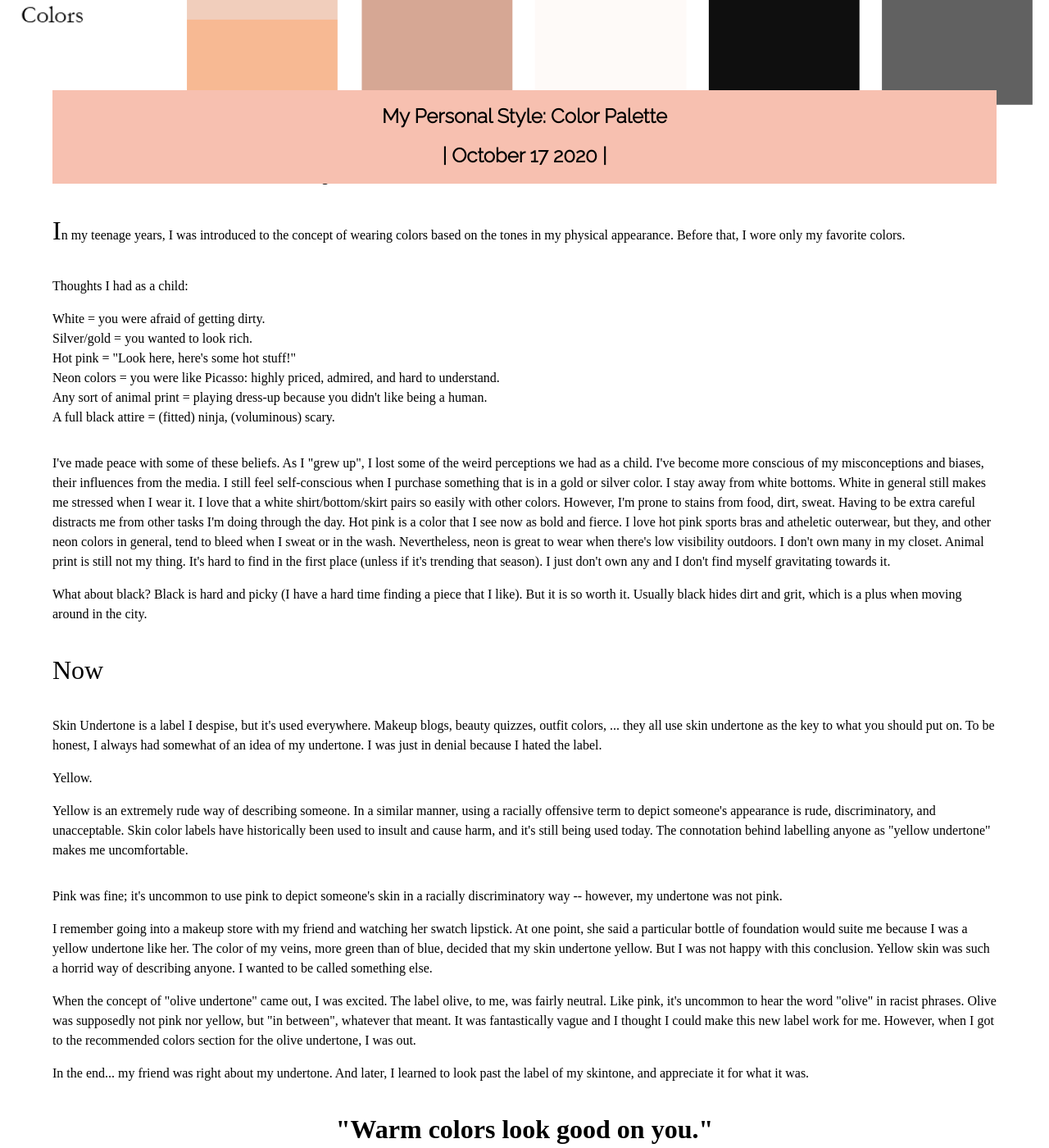
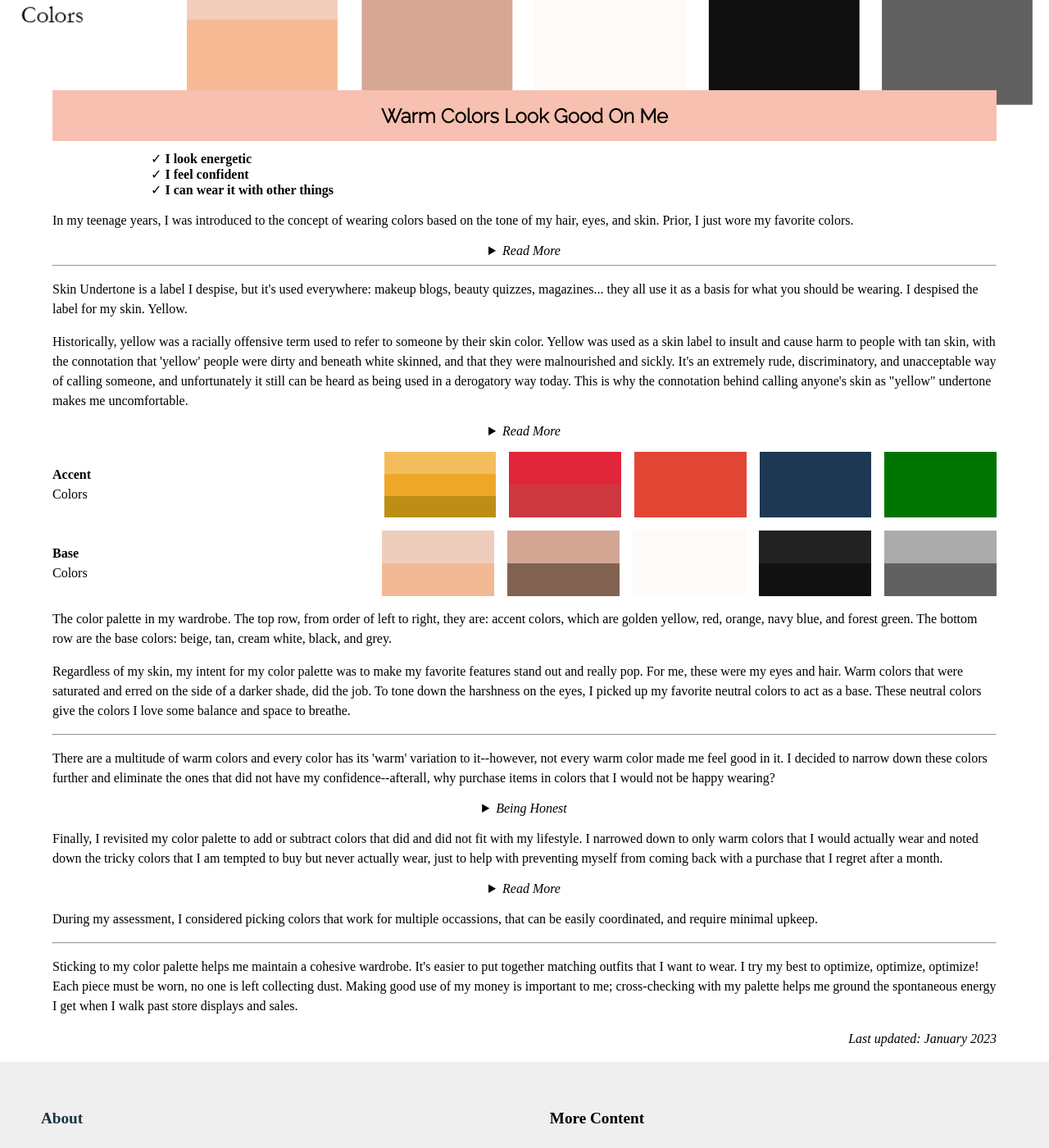
Before and after one commit to truebrooklynn/truebrooklynn.github.io, a Jekyll site: the page built from personalstyle/color_palette/index.html, in a window 1280 px wide and 1400 px high, scrolled down 245 px. Shown: the whole window at 82% size. Built offline with Jekyll 4.4.1, drawn with Linux system fonts in a browser that asks for light colours; some web fonts are replaced; some of the changed text lies outside the part shown.

Commit message:
Updated content and structure

```diff
--- a/personalstyle/color_palette/index.html
+++ b/personalstyle/color_palette/index.html
@@ -5,9 +5,15 @@ title: My Color Palette
 <div class ="postBanner">
    <img src="my_color_palette.png" alt="Color Palette Basic Banner">
    <div class="postTitle">
-          <h1>My Personal Style: Color Palette</h1>
-          <h2> | October 17 2020 | </h2>
+        <h1>Warm Colors Look Good On Me</h1>
    </div>
+</div>
+
+<div class="someContentBanner">
+<p></p>
+<p></p>
+<p></p>
+<p></p>
 </div>
 
 
@@ -25,67 +31,63 @@ title: My Color Palette
  </li>
  </ul>
  </div>
-</div>
 
-<div class="someContentBanner">
-  <p><span class="first-letter">I</span>n my teenage years, I was introduced to the concept of wearing colors based on the tones in my physical appearance.
-    Before that, I wore only my favorite colors.</p>
-</div>
-<div class="someContentBanner">
-  <p>Thoughts I had as a child:</p>
+
+ <div>
    <p>
-    White = you were afraid of getting dirty. </br>
-    Silver/gold = you wanted to look rich.</br>
-    Hot pink = "Look here, here's some hot stuff!"</br>
-    Neon colors = you were like Picasso: highly priced, admired, and hard to understand.</br>
-    Any sort of animal print =  playing dress-up because you didn't like being a human.</br>
-    A full black attire = (fitted) ninja, (voluminous) scary.
+     In my teenage years, I was introduced to the concept of wearing colors based on the tone of
+     my hair, eyes, and skin. Prior, I just wore my favorite colors.
    </p>
  </div>
 
-<div class="someContentBanner">
+ <details>
+   <summary class="summaryReadMore">
+     <i>Read More</i>
+   </summary>
+   <div class="detailsContentGrey">
      <p>
-    I've made peace with some of these beliefs. As I "grew up", I lost some of the weird perceptions we had as a child.
-    I've become more conscious of my misconceptions and biases, their influences from the media.
-    I still feel self-conscious when I purchase something that is in a gold or silver color.
-    I stay away from white bottoms. White in general still makes me stressed when I wear it.
-    I love that a white shirt/bottom/skirt pairs so easily with other colors.
-    However, I'm prone to stains from food, dirt, sweat. Having to be extra careful distracts me from other tasks I'm doing through the day.
-    Hot pink is a color that I see now as bold and fierce.
-    I love hot pink sports bras and atheletic outerwear, but they, and other neon colors in general, tend to bleed when I sweat or in the wash.
-    Nevertheless, neon is great to wear when there's low visibility outdoors.  I don't own many in my closet.
-    Animal print is still not my thing. It's hard to find in the first place (unless if it's trending that season).
-    I just don't own any and I don't find myself gravitating towards it.
+       I use to think that wearing White was for people who were afraid of dirt,
+       silver or gold were for those who desired to be treated as though
+       they were rich, neon pink was for those who wanted to be seen by
+       virtually anyone and everyone, and wearing multiple neon colors
+       side-by-side were for people like Picasso paintings; highly
+       admired and difficult to understand. A fully black outfit were worn by
+       people who wanted to be scary or wanted to be scary and be a ninja at the same time.
      </p>
      <p>
-    What about black? Black is hard and picky (I have a hard time finding a piece that I like).
-    But it is so worth it. Usually black hides dirt and grit, which is a plus when moving around in the city.
+       I have since made peace with most of these beliefs. I still feel self-conscious looking at
+       gold and silver colored hardware and I avoid white colored bottoms no matter how
+       "elegant" it may look. I am quite prone to grime and stains, especially when in the city.
+       Wearing white can stress me out, distracting me from other, more important, tasks, by having
+       to divert part of my attention towards my clothing. White also stains easily, such as when
+       rubbed against a blue jean. Another stressor is neon colored clothing, which is harsh on
+       my eyes and bleeds color easily in the wash. Black is one of my go-tos now when I want
+       something that hides dirt and grit as I move around. However, black takes time and effort
+       to find the right piece of the right fit and material to avoid looking tacky.
      </p>
    </div>
+ </details>
+ <hr></hr>
 
-<div class="someContentBanner">
-  <p><span class="first-letter">Now</span></p>
-</div>
-
-<div class="someContentBanner">
+ <div>
    <p>
-    Skin Undertone is a label I despise, but it's used everywhere.
-    Makeup blogs, beauty quizzes, outfit colors, ... they all use skin undertone as the key to what you should put on.
-    To be honest, I always had somewhat of an idea of my undertone.
-    I was just in denial because I hated the label.
+     Skin Undertone is a label I despise, but it's used everywhere: makeup blogs, beauty quizzes,
+     magazines... they all use it as a basis for what you should be wearing. I despised the label
+     for my skin. Yellow.
    </p>
    <p>
-    Yellow.
+     Historically, yellow was a racially offensive term used to refer to someone by their skin color.
+     Yellow was used as a skin label to insult and cause harm to people with tan skin, with the
+     connotation that 'yellow' people were dirty and beneath white skinned, and that they were
+     malnourished and sickly. It's an extremely rude, discriminatory, and unacceptable way of calling
+     someone, and unfortunately it still can be heard as being used in a derogatory way today.
+     This is why the connotation behind calling anyone's skin as "yellow" undertone makes me uncomfortable.
    </p>
-  <p>
-    Yellow is an extremely rude way of describing someone.
-    In a similar manner, using a racially offensive term to depict someone's appearance is rude, discriminatory, and unacceptable.
-    Skin color labels have historically been used to insult and cause harm, and it's still being used today.
-    The connotation behind labelling anyone as "yellow undertone" makes me uncomfortable.
-  </p>
-</div>
-
-<div class="someContentBanner">
+   <details>
+     <summary class="summaryReadMore">
+       <i>Read More</i>
+     </summary>
+     <div class="detailsContentGrey">
        <p>
          Pink was fine; it's uncommon to use pink to depict someone's skin in a racially discriminatory way -- however, my undertone was not pink.
        </p>
@@ -106,9 +108,6 @@ title: My Color Palette
        <p>In the end... my friend was right about my undertone.
          And later, I learned to look past the label of my skintone, and appreciate it for what it was.
        </p>
-</div>
-
-<div class="someContentBanner">
        <p style="text-align:center"><span class="first-letter"><b>"Warm colors look good on you."</b></span></p>
        <p>Something clicked into place when I heard this comment. Why use skin color as a label? Why not use the actual colors as a label instead?
          At the end of the day, it's about finding the right color for me. And that was my takeaway.
@@ -117,63 +116,148 @@ title: My Color Palette
        <p>Today, I say that warm colors look good on me. And they do.</p>
        <p>Is my closet full of warm colors only? Not at all! Maybe someday?</p>
      </div>
+   </details>
 
-<div class="someContentBanner">
-  <p><span class="first-letter">
-    Feel confident, not confused.
-  </span></p>
+   <!--TODO: insert color palette image and heading: The color palette in my wardrobe. *name colors*-->
+   <div class="grid">
+     <div class="gridColorPalette">
+       <p><b>Accent</b> </br>Colors</p>
+       <div class="gridColorPalette_Colors">
+         <div class="gridColorPalette_Colors_Pair">
+           <div style="background-color: #F4BD5C;"></div>
+           <div style="background-color:#EEA828;"></div>
+           <div style="background-color: #BD8E15;"></div>
+         </div>
+         <div class="gridColorPalette_Colors_Pair">
+           <div style="background-color: #E1253A;"></div>
+           <div style="background-color:#CD3840;"></div>
+         </div>
+         <div style="background-color:#E34535"></div>
+         <div style="background-color:#1C3852;"></div>
+         <div style="background-color:#007400;"></div>
+       </div>
+     </div>
+     <div class="gridColorPalette">
+       <p><b>Base</b> </br>Colors</p>
+       <div class="gridColorPalette_Colors">
+         <div class="gridColorPalette_Colors_Pair">
+           <div style="background-color: #EFCDBC;"></div>
+           <div style="background-color:#F3B894;"></div>
+         </div>
+         <div class="gridColorPalette_Colors_Pair">
+           <div style="background-color: #D3A694;"></div>
+           <div style="background-color:#826250;"></div>
+         </div>
+         <div class="gridColorPalette_Colors_Pair">
+           <div style="background-color: #FEFAF8;"></div>
+           <div style="background-color:#FEFAF8;"></div>
+         </div>
+         <div class="gridColorPalette_Colors_Pair">
+           <div style="background-color: #222222;"></div>
+           <div style="background-color:#111111;"></div>
+         </div>
+         <div class="gridColorPalette_Colors_Pair">
+           <div style="background-color: #ABABAB;"></div>
+           <div style="background-color:#616161;"></div>
+         </div>
+       </div>
+     </div>
+   </div>
    <p>
-    I have to feel comfortable in my skin. Why buy something that the internet says fits my undertone if I would never wear it?
-    This part gets real personal.
-    It takes a lot of honest judgement inwards.
-    If you don't know what you're expressing with the colors you wear, if you don't think the colors suit who you are, well...
-    The reflection in the mirror will confuse not only you, but your audience as well.
+     The color palette in my wardrobe. The top row, from order of left to right, they are: accent colors, which are
+     golden yellow, red, orange, navy blue, and forest green. The bottom row are the base colors: beige, tan,
+     cream white, black, and grey.
    </p>
    <p>
-    For instance, let's take a look at a Picasso-styled doodle.
-    It's abstract, warped shaped, and full of different colors.
-    It's busy and loud.
-    Personally, I detest looking at it.
-    In my eyes, it has no focus, no direction, and it's scattered everywhere.
-    It gives off a lost, unhappy vibe.
+     Regardless of my skin, my intent for my color palette was to make my favorite
+     features stand out and really pop. For me, these were my eyes and hair.
+     Warm colors that were saturated and erred on the side of a darker shade, did the job. To tone down
+     the harshness on the eyes, I picked up my favorite neutral colors to act as a base. These neutral
+     colors give the colors I love some balance and space to breathe.
+   </p>
+   <hr></hr>
+ </div>
+
+ <div>
+   <p>
+     There are a multitude of warm colors and every color has its 'warm' variation to it--however,
+      not every warm color made me feel good in it. I decided to narrow down these colors further
+     and eliminate the ones that did not have my confidence--afterall, why purchase items in colors
+     that I would not be happy wearing?
+   </p>
+   <details>
+     <summary class="summaryReadMore">
+       <i>Being Honest</i>
+     </summary>
+     <div class="detailsContentGrey">
+       <p>
+         A person's level of confidence sets the tone for the day. It can even make or break a deal.
+         That's why it's important to feel comfortable looking in the mirror before going out.
+         However, putting a color on trial to decide whether it gets to stay in an efficient,
+         high-performing, and long-term wardrobe, can be strangely uncomfortable. It makes a person
+         question themselves on external influences, fairness, and whether they are making the right
+         decision.
+       </p>
+       <p>
+         This process of elimination should get real personal. It takes a lot of honest judgement inwards.
+         If you don't know what you're expressing with the colors you wear, if you don't think the colors
+         suit who you are, well...The reflection in the mirror will confuse not only you, but your audience as well.
+         Most people have experienced being distracted from a decent presentation by a puzzling choice
+         of wardrobe, resulting in having to struggle to keep their eyes on the key message.
+       </p>
+       <p style="text-align:center">
+         <span class="first-letter"><b>
+           Be Confident, Not Confused.
+         </b></span>
+       </p>
+       <p>
+         The reason this process may be uncomfortable is that the evaluation is usually highly opinion-based,
+          and there might not be a consensus. For instance, let's take a look at a Picasso-styled doodle.
+          It's abstract, warped shaped, and full of different colors. It's busy and loud, and personally,
+          I detest looking at it. In my eyes, it has no focus, no direction, and it's scattered everywhere.
+          It gives off a lost, unhappy vibe. You might disagree, and that is normal and expected.
        </p>
        <div class="oneImage">
          <img src="picasso.png" alt="Picasso Color Blocking">
        </div>
        <p>
-    You might disagree, and that's normal. Feeling good in a color is like your taste in art.
-    It's subjective and entirely about you. There is no right or wrong.
-    You could detest a piece of art but acknowledge that it is a masterpiece. It's the same with color.</p>
-  <p>
-    You can recognize that a color looks great on someone, but hate wearing it yourself.
+         Feeling good in a color is like your taste in art. It's subjective and entirely about you.
+         There is no definite right or wrong. You could detest a piece of art but acknowledge
+         that it is a masterpiece. It's the same with color choice. You can recognize that a color
+         looks great on someone, but hate wearing it yourself.
          The key is being conscious of what colors you will and will not wear. It saves wasteful purchases.
-    You could try to be more objective when evaluating a piece by separating the color of the item from its shape and other features.
-    My method is cutting out a phone-sized square hole from cardstock, then looking at the item through the hole.
-    That way, I'm seeing just the color and I'm not distracted by the its other aspects of the piece when I'm trying to decide if it will be a good addition to my closet.
-    Which usually helps me make a better decision. Afterall, one of my pitfalls was making a purchase, only to end up detesting the color after a week.</p>
+         You could try to be more objective when evaluating a piece by separating the color of the item from
+         its shape and other features, such as cutting out a square hole then looking at only the item's color
+         through the opening to make sure you are looking at its color and not anything else, such as its shape.
+       </p>
+     </div>
+   </details>
  </div>
 
-<div class="someContentBanner">
-  <p><span class="first-letter">Have colors that work with my lifestyle</span></p>
+ <div>
+   <p>
+     Finally, I revisited my color palette to add or subtract colors that did and did not fit with my lifestyle.
+     I narrowed down to only warm colors that I would actually wear and noted down the tricky colors that
+     I am tempted to buy but never actually wear, just to help with preventing myself from coming back with
+     a purchase that I regret after a month.
+   </p>
+   <details>
+     <summary class="summaryReadMore">
+       <i>Read More</i>
+     </summary>
+     <div class="detailsContentGrey">
        <p>
          Some of you here may not like to be practical. You may feel it stifles your creativity.
-    You can't escape the fact that there are certain colors that just aren't appropriate for certain activities.
-    For example, an orange pair of slacks to work is going to make a statement. A white t-shirt while gardening will get visibly soiled.
+         You can't escape the fact that there are certain colors that just aren't appropriate for
+         certain activities. For example, an orange pair of slacks to work is going to make a statement.
+         A white t-shirt while gardening will get visibly soiled. I live in a large city with lots of
+         traffic and lots of grime. There are crowds and cars and strong winds from the airflow around
+         skyscrapers. I also don't do laundry every day and try my best to conserve energy and clean water.
+         This means chosing outerwear, bottoms, and shoes that are wearable and don't easily soil.
+         This also means that as much as a full, light-color suite or outfit looks amazing,
+         I cannot have them.
        </p>
-  <p>
-    As I assessed the colors for my palette, I considered picking colors that I can wear to many occassions, easily coordinate,
-    and colors that I can wear often with minimal stress.
-    I live in a large city with lots of traffic and lots of grime. There are crowds and cars and strong winds from the airflow around skyscrapers.
-    This means chosing outerwear, bottoms, and shoes that are wearable and don't easily stain.
-  </p>
-  <p>
-    This also means that as much as a full, light-color suite or outfit looks amazing, I cannot wear them. It's a little disappointing.
-    Anywho, My dream is to have a tailored closet, not a rainbow one. Therefore, I can't own all the colors in the world anyways
-  </p>
-</div>
-
-<div class="someContentBanner">
-  <p><span class="first-letter"> I personally avoid </span>wearing these colors. Something always feels off when I see myself in them. Brr.</p>
+       <p>I personally avoid wearing these colors. Something always feels off when I see myself in them. </p>
        <ul style="margin-left: 5rem;">
          <li style="color:teal;"><b>teal</b></li>
          <li style="color:turquoise;"><b>turquoise</b></li>
@@ -182,10 +266,28 @@ title: My Color Palette
          <li style="color:mediumvioletred;"><b>cold pink-purple</b></li>
          <li style="color:purple;"><b>saturated purple</b></li>
        </ul>
+     </div>
+   </details>
 
-  <p><span class="first-letter">Optimize, optimize, optimize!</span>
-  </br>Sticking to my color palette helps me maintain a cohesive wardrobe. It's easier to put together matching outfits that I want to wear.
-  Not every piece of clothing I wear follows these rules. I try my best!</p>
-  <p>Each piece of clothing needs to be worn, I absolutely dislike having things sit there collecting dust.
-     Making good use of my money is important to me; cross-checking with my palette helps me ground the spontaneous energy I get when I walk past a clothing store.</p>
+   <p>
+     During my assessment, I considered picking colors that work for multiple occassions,
+     that can be easily coordinated, and require minimal upkeep.
+   </p>
+   <hr></hr>
  </div>
+
+ <div>
+   <p>
+     Sticking to my color palette helps me maintain a cohesive wardrobe. It's easier to put
+     together matching outfits that I want to wear. I try my best to optimize, optimize, optimize!
+     Each piece must be worn, no one is left collecting dust. Making good use of my money is
+     important to me; cross-checking with my palette helps me ground the spontaneous energy I get
+     when I walk past store displays and sales.
+   </p>
+ </div>
+ <div class="dateBottomRight">
+   <p>
+     Last updated: January 2023
+   </p>
+ </div>
+</div>
```
Lines whose indentation alone changed are shown as unchanged.
